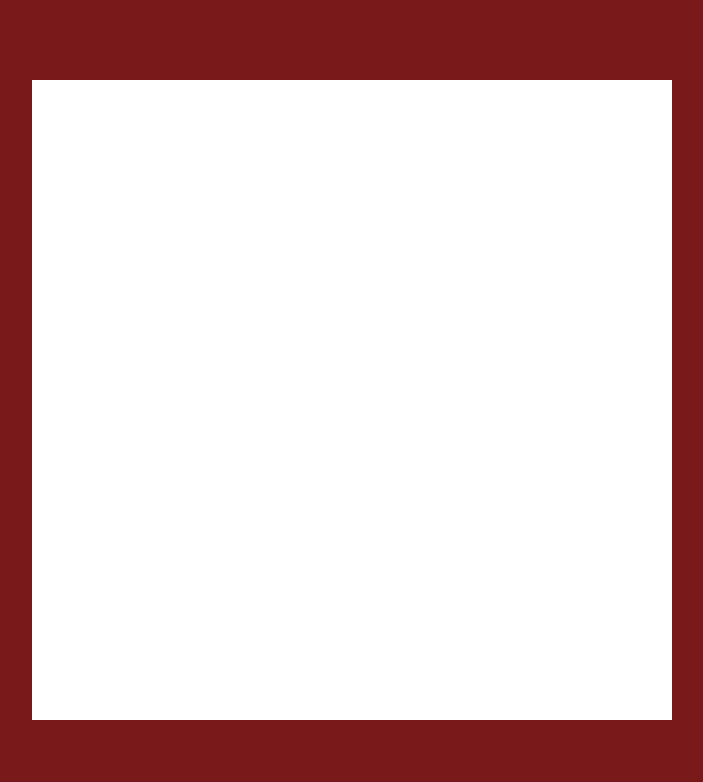
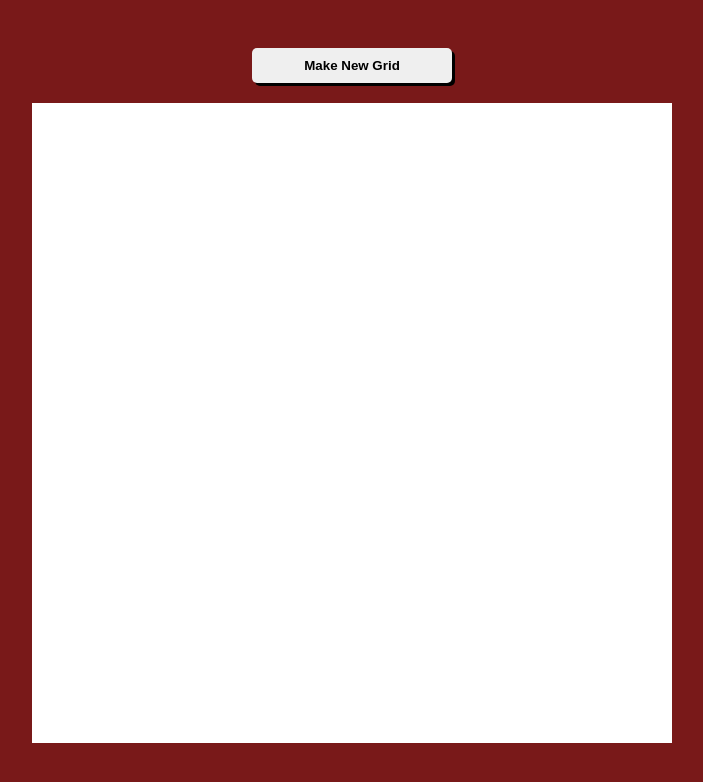
Before and after one commit to Zeedd-0/top-etch-a-sketch, a plain HTML site: page index.html in a window 1280 px wide. Shown: the whole page, without its empty margins (288-991 px from the left). Drawn offline with Linux system fonts and the light colour scheme.

Commit message:
Add button

```diff
--- a/index.html
+++ b/index.html
@@ -14,10 +14,9 @@
         </header>
 
         <main class="flex">
+            <button id="btn">Make New Grid</button>
             <div id="container" class="flex">
-
             </div>
-
         </main>
 
         <footer>
```
